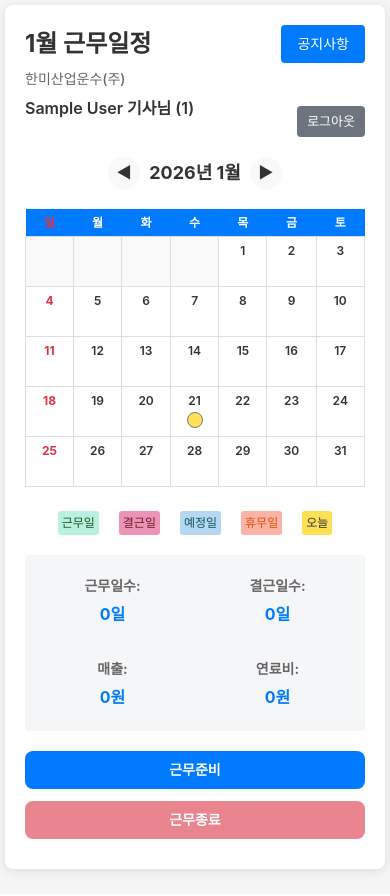
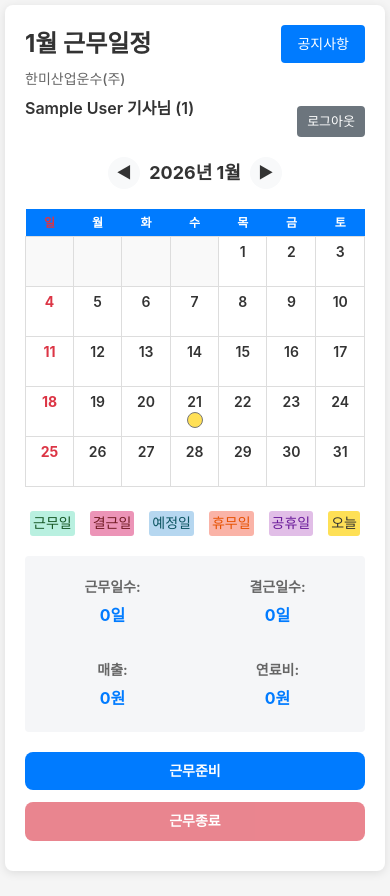
Before and after one commit to ojy-hmtaxi/hmtaxi-driver-app, a Flask app: page /calendar in a window 390 px wide. Run offline with Flask 3, Linux system fonts and the light colour scheme; the visitor is signed in with stand-in values (Sample User, id 1).

Commit message:
Update app.py, style.css, and calendar.html

```diff
--- a/app.py
+++ b/app.py
@@ -274,8 +274,8 @@ def calendar_view():
     work_status = {}
     record_for_day = {}
     if all_work_data:
-        # 상태 우선순위: O(근무) > X(결근) > R(예정일) > /(휴무일)
-        status_priority = {'O': 4, 'X': 3, 'R': 2, '/': 1}
+        # 상태 우선순위: O(근무) > X(결근) > R(예정일) > H(공휴일) > /(휴무일)
+        status_priority = {'O': 5, 'X': 4, 'R': 3, 'H': 2, '/': 1}
 
         for day in range(1, 32):
             day_str = str(day)
@@ -290,11 +290,11 @@ def calendar_view():
                     if not status_raw:  # 빈 값은 스킵
                         continue
 
-                    # 대소문자 구분 없이 처리 (O, X, R은 대문자로, /는 그대로)
-                    status = status_raw.upper() if status_raw.upper() in ['O', 'X', 'R'] else status_raw
+                    # 대소문자 구분 없이 처리 (O, X, R, H는 대문자로, /는 그대로)
+                    status = status_raw.upper() if status_raw.upper() in ['O', 'X', 'R', 'H'] else status_raw
 
                     # 유효한 상태인 경우 우선순위 확인
-                    if status in ['O', 'X', 'R', '/']:
+                    if status in ['O', 'X', 'R', 'H', '/']:
                         priority = status_priority.get(status, 0)
                         if priority > best_priority:
                             best_priority = priority
@@ -464,8 +464,8 @@ def work_start():
     assigned_vehicle_type = None
     day_str = str(day)
     if all_work_data:
-        # 상태 우선순위: O(근무) > X(결근) > R(예정일) > /(휴무일)
-        status_priority = {'O': 4, 'X': 3, 'R': 2, '/': 1}
+        # 상태 우선순위: O(근무) > X(결근) > R(예정일) > H(공휴일) > /(휴무일)
+        status_priority = {'O': 5, 'X': 4, 'R': 3, 'H': 2, '/': 1}
         best_priority = 0
         best_record = None
 
@@ -475,11 +475,11 @@ def work_start():
                 if not status_raw:  # 빈 값은 스킵
                     continue
 
-                # 대소문자 구분 없이 처리 (O, X, R은 대문자로, /는 그대로)
-                status = status_raw.upper() if status_raw.upper() in ['O', 'X', 'R'] else status_raw
+                # 대소문자 구분 없이 처리 (O, X, R, H는 대문자로, /는 그대로)
+                status = status_raw.upper() if status_raw.upper() in ['O', 'X', 'R', 'H'] else status_raw
 
                 # 유효한 상태인 경우 우선순위 확인
-                if status in ['O', 'X', 'R', '/']:
+                if status in ['O', 'X', 'R', 'H', '/']:
                     priority = status_priority.get(status, 0)
                     if priority > best_priority:
                         best_priority = priority
@@ -578,8 +578,8 @@ def work_end():
     assigned_vehicle_type = None
     day_str = str(lookup_day)
     if all_work_data:
-        # 상태 우선순위: O(근무) > X(결근) > R(예정일) > /(휴무일)
-        status_priority = {'O': 4, 'X': 3, 'R': 2, '/': 1}
+        # 상태 우선순위: O(근무) > X(결근) > R(예정일) > H(공휴일) > /(휴무일)
+        status_priority = {'O': 5, 'X': 4, 'R': 3, 'H': 2, '/': 1}
         best_priority = 0
         best_record = None
 
@@ -589,11 +589,11 @@ def work_end():
                 if not status_raw:  # 빈 값은 스킵
                     continue
 
-                # 대소문자 구분 없이 처리 (O, X, R은 대문자로, /는 그대로)
-                status = status_raw.upper() if status_raw.upper() in ['O', 'X', 'R'] else status_raw
+                # 대소문자 구분 없이 처리 (O, X, R, H는 대문자로, /는 그대로)
+                status = status_raw.upper() if status_raw.upper() in ['O', 'X', 'R', 'H'] else status_raw
 
                 # 유효한 상태인 경우 우선순위 확인
-                if status in ['O', 'X', 'R', '/']:
+                if status in ['O', 'X', 'R', 'H', '/']:
                     priority = status_priority.get(status, 0)
                     if priority > best_priority:
                         best_priority = priority
--- a/static/css/style.css
+++ b/static/css/style.css
@@ -477,6 +477,10 @@ body {
     background-color: #b6d7f0;
 }
 
+.calendar-day.public-holiday-day {
+    background-color: #E1BEE7;
+}
+
 .calendar-day.holiday-day {
     background-color: #fab3a7;
 }
@@ -525,9 +529,14 @@ body {
     color: #0c5460;
 }
 
-.work-status.holiday {
+.work-status.off {
     background-color: #fab3a7;
     color: #e65100;
+}
+
+.work-status.holiday {
+    background-color: #E1BEE7;
+    color: #6A1B9A;
 }
 
 .work-status.today {
@@ -538,9 +547,9 @@ body {
 .legend {
     display: flex;
     justify-content: center;
-    gap: 20px;
+    gap: 10px;
     margin-bottom: 20px;
-    flex-wrap: wrap;
+    flex-wrap: nowrap;
 }
 
 .legend-item {
@@ -1144,11 +1153,16 @@ body {
     }
 
     .day-number {
-        font-size: 12px;
+        font-size: 14px;
     }
 
     .work-status {
-        font-size: 12px;
+        font-size: 14px;
+        padding: 1px 3px;
+    }
+
+    .legend {
+        gap: 15px;
     }
 
     .summary {
--- a/templates/calendar.html
+++ b/templates/calendar.html
@@ -56,7 +56,7 @@
                 {% for week in calendar %}
                 <tr>
                     {% for day in week %}
-                    <td class="calendar-day {% if day == 0 %}empty{% endif %} {% if loop.index0 == 0 and day != 0 %}sunday{% endif %} {% if day == current_date.day and month == current_date.month and year == current_date.year %}today{% endif %} {% if day in work_status %}{% if work_status[day] == 'O' %}work-day{% elif work_status[day] == 'X' %}absent-day{% elif work_status[day] == 'R' %}scheduled-day{% elif work_status[day] == '/' %}holiday-day{% endif %}{% endif %}">
+                    <td class="calendar-day {% if day == 0 %}empty{% endif %} {% if loop.index0 == 0 and day != 0 %}sunday{% endif %} {% if day == current_date.day and month == current_date.month and year == current_date.year %}today{% endif %} {% if day in work_status %}{% if work_status[day] == 'O' %}work-day{% elif work_status[day] == 'X' %}absent-day{% elif work_status[day] == 'R' %}scheduled-day{% elif work_status[day] == 'H' %}public-holiday-day{% elif work_status[day] == '/' %}holiday-day{% endif %}{% endif %}">
                         {% if day != 0 %}
                             <div class="day-number">{{ day }}</div>
                             {% if day == current_date.day and month == current_date.month and year == current_date.year %}
@@ -81,7 +81,10 @@
                 <span class="work-status scheduled">예정일</span>
             </div>
             <div class="legend-item">
-                <span class="work-status holiday">휴무일</span>
+                <span class="work-status off">휴무일</span>
+            </div>
+            <div class="legend-item">
+                <span class="work-status holiday">공휴일</span>
             </div>
             <div class="legend-item">
                 <span class="work-status today">오늘</span>
```
